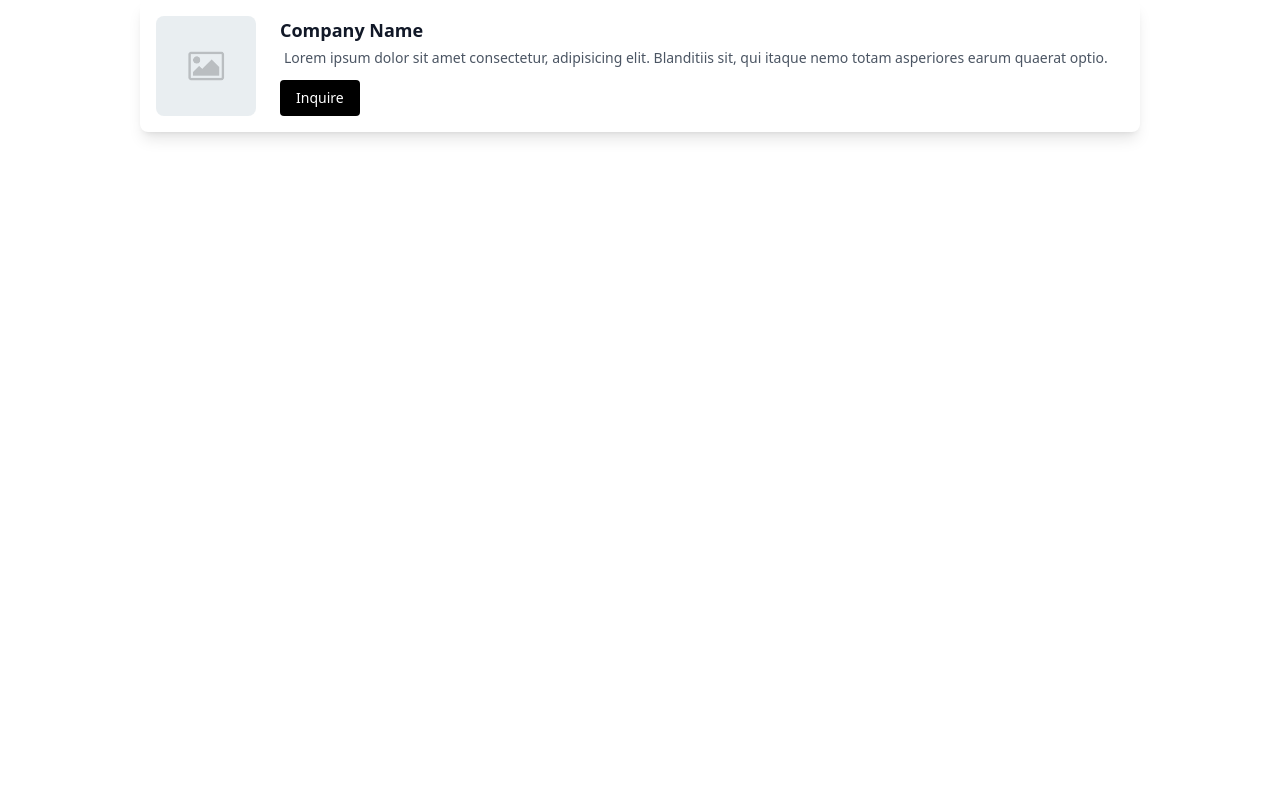
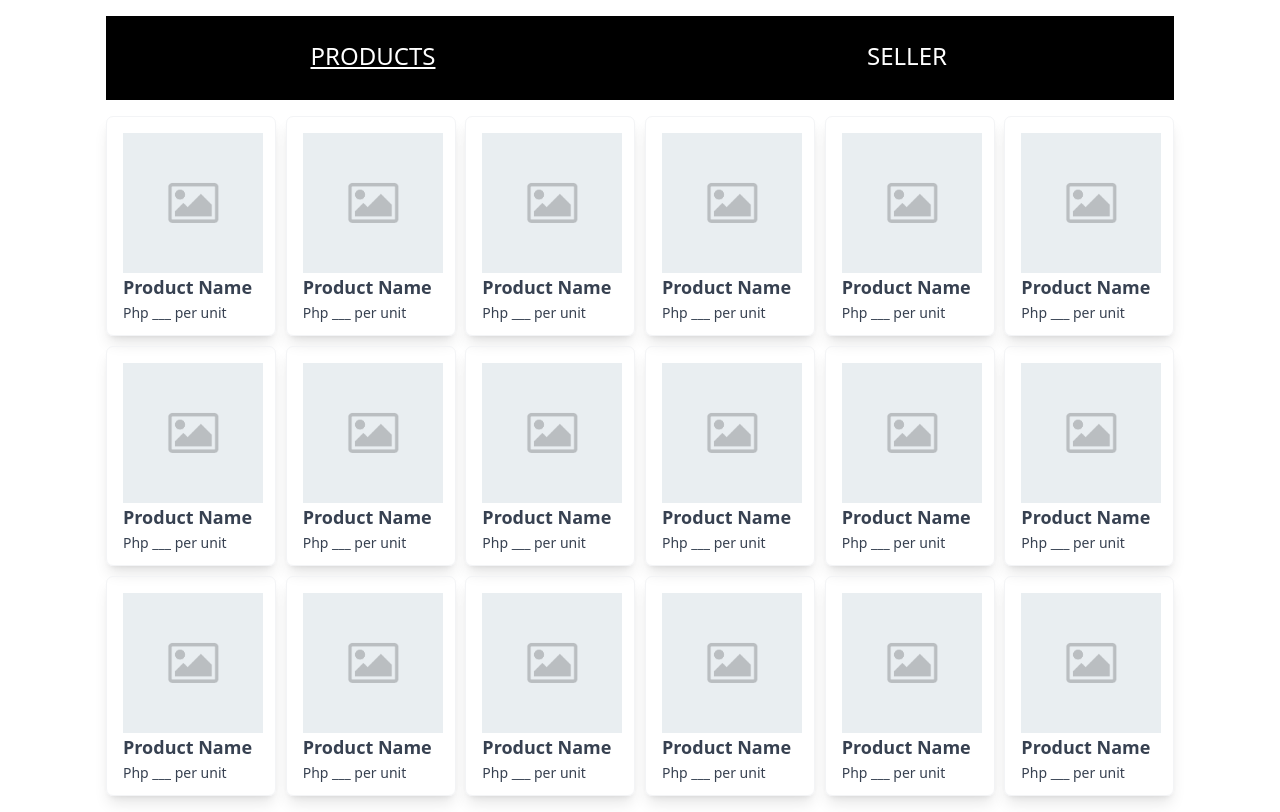
Before and after one commit to Marcus401/SupplyHub, a React (Vite) app in the folder supplyhub.client/: page /design in a window 1280 px wide. Built offline with nearby package versions, Linux system fonts and the light colour scheme.

Commit message:
product seller tab

```diff
--- a/supplyhub.client/src/Components/HomePageComponents/ProductSellerTabBar/ProductSellerTabBar.tsx
+++ b/supplyhub.client/src/Components/HomePageComponents/ProductSellerTabBar/ProductSellerTabBar.tsx
@@ -1,11 +1,36 @@
-import React from 'react'
+import { useState } from "react";
+import ProductCardList from "../../ProductComponents/ProductCardList/ProductCardList";
+import SellerCardList from "../SellerCardList/SellerCardList";
+interface TabProps {
+  label: string;
+  content: React.ReactNode;
+}
 
-type Props = {};
-
-const ProductSellerTabBar = (props: Props) => {
-    return (
-        <div>ProductSellerTabBar</div>
-    );
+const Tab: React.FC = () => {
+  const [activeTab, setActiveTab] = useState(0);
+  const tabs: TabProps[] = [
+    { label: "PRODUCTS", content: <ProductCardList /> },
+    { label: "SELLER", content: <SellerCardList /> },
+  ];
+  return (
+    <>
+      <div className="w-full max-w-[1100px] mx-auto p-4 items-center text-2xl">
+        <div className="flex border-b-4 bg-black border-black">
+          {tabs.map((tab, index) => (
+            <button
+              className={`w-1/2 h-20 py-2 font-normal ${
+                activeTab === index ? "text-white underline" : "text-white"
+              }`}
+              onClick={() => setActiveTab(index)}
+            >
+              {tab.label}
+            </button>
+          ))}
+        </div>
+        <div className="mt-4">{tabs[activeTab].content}</div>
+      </div>
+    </>
+  );
 };
 
-export default ProductSellerTabBar;
+export default Tab;
--- a/supplyhub.client/src/Components/HomePageComponents/SellerCard/SellerCard.tsx
+++ b/supplyhub.client/src/Components/HomePageComponents/SellerCard/SellerCard.tsx
@@ -3,7 +3,7 @@ type Props = {};
 
 const SellerCard = (props: Props) => {
   return (
-    <div className="w-full max-w-[1000px] mx-auto p-4 flex items-center bg-white shadow-lg rounded-lg hover:bg-gray-50">
+    <div className="w-full max-w-[1000px] mx-auto p-4 flex items-center bg-white shadow-lg rounded-lg hover:bg-gray-50 border border-gray-100">
       <div className="w-[100px] h-[100px] bg-gray-200 rounded-lg overflow-hidden">
         <img src={company_logo} className="w-full h-full object-cover" />
       </div>
--- a/supplyhub.client/src/Components/HomePageComponents/SellerCardList/SellerCardList.tsx
+++ b/supplyhub.client/src/Components/HomePageComponents/SellerCardList/SellerCardList.tsx
@@ -5,7 +5,7 @@ type Props = {};
 
 const SellerCardList = (props: Props) => {
   return (
-    <div>
+    <div className="space-y-2">
       <SellerCard />
       <SellerCard />
       <SellerCard />
--- a/supplyhub.client/src/Components/ProductComponents/ProductCard/ProductCard.tsx
+++ b/supplyhub.client/src/Components/ProductComponents/ProductCard/ProductCard.tsx
@@ -3,7 +3,7 @@ type Props = {};
 
 const ProductCard = (props: Props): JSX.Element => {
   return (
-    <div className="w-[170px] h-[220px] p-4 mx-auto flex flex-col text-left shadow-lg rounded-[7px] hover:bg-gray-50 overflow-hidden">
+    <div className="w-[170px] h-[220px] p-4 mx-auto flex flex-col text-left shadow-lg rounded-[7px] hover:bg-gray-50 overflow-hidden border border-gray-100">
       <div className="w-[140px] h-[140px] bg-gray-200 rounded-sm">
         <img src={product_image} />
       </div>
--- a/supplyhub.client/src/Components/ProductComponents/ProductCardList/ProductCardList.tsx
+++ b/supplyhub.client/src/Components/ProductComponents/ProductCardList/ProductCardList.tsx
@@ -16,6 +16,13 @@ const ProductCardList = (props: Props): JSX.Element => {
       <ProductCard />
       <ProductCard />
       <ProductCard />
+      <ProductCard />
+      <ProductCard />
+      <ProductCard />
+      <ProductCard />
+      <ProductCard />
+      <ProductCard />
+      <ProductCard />
     </div>
   );
 };
--- a/supplyhub.client/src/Pages/Design/Design.tsx
+++ b/supplyhub.client/src/Pages/Design/Design.tsx
@@ -1,5 +1,5 @@
 import React from "react";
-import SellerCard from "../../Components/HomePageComponents/SellerCard/SellerCard.tsx";
+import ProductSellerTabBar from "../../Components/HomePageComponents/ProductSellerTabBar/ProductSellerTabBar.tsx";
 
 type Props = {};
 
@@ -7,7 +7,7 @@ const Design = (props: Props) => {
   return (
     <div>
       <div>
-        <SellerCard />
+        <ProductSellerTabBar />
       </div>
     </div>
   );
```
